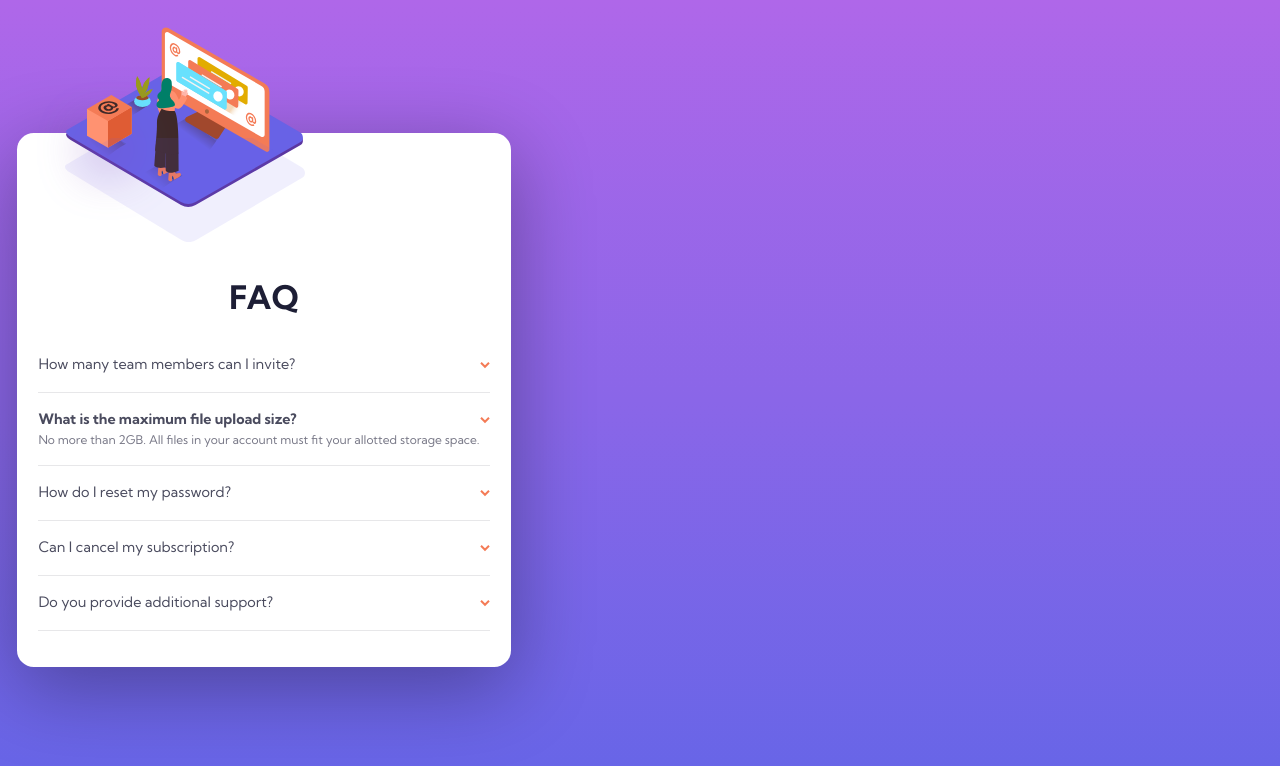
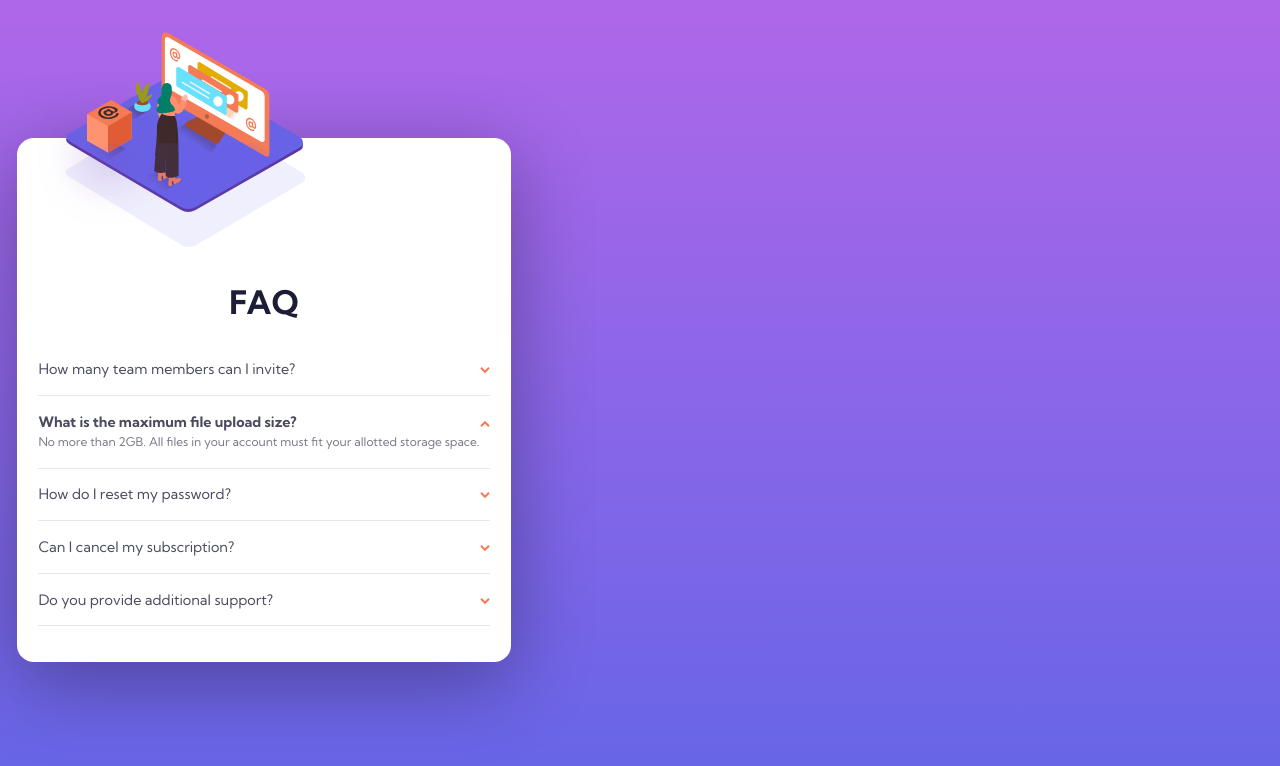
Before and after one commit to ferdinania/fm-faq-accordion, a React app: page / in a window 1280 px wide. Shown: the top 766 px of the page. Built offline with nearby package versions, Linux system fonts and the light colour scheme.

Commit message:
[add] toggle event w/styles

```diff
--- a/src/components/UI/FaqItem.jsx
+++ b/src/components/UI/FaqItem.jsx
@@ -5,7 +5,7 @@ import '../../styles/faqitems.scss';
 import arrowIcon from '../../images/icon-arrow-down.svg';
 
 
-function FaqItem({ title, desc, active })
+function FaqItem({ title, desc, active, clicked })
 {
   let classActive = ''
   if (active) {
@@ -13,13 +13,13 @@ function FaqItem({ title, desc, active })
   }
 
   return (
-    <li className="FaqItem">
+    <li className="FaqItem" onClick={clicked}>
       <div className="Item-Content">
         <p className={classActive}>{ title }</p>
-        <p>{ desc }</p>
+        {active && <p>{ desc }</p>}
       </div>
       <div className="Item-Arrow">
-        <img src={arrowIcon} alt="" />
+        <img className={active ? 'rotateUp' : ''} src={arrowIcon} alt="" />
       </div>
     </li>
   )
--- a/src/containers/FaqCard.jsx
+++ b/src/containers/FaqCard.jsx
@@ -1,4 +1,4 @@
-import React from 'react';
+import React, { useState } from 'react';
 
 import '../styles/faqcard.scss';
 
@@ -17,6 +17,15 @@ import illustrationBoxShadowDesktop from '../images/bg-pattern-desktop.svg';
 
 function FaqCard()
 {
+  const [items, setItems] = useState(faqItems);
+
+  const toggleClickedHandler = (ev, id) => {
+    const updatedItems = [...items];
+    const itemIndex = updatedItems.findIndex(val => val.id === id);
+    updatedItems[itemIndex].active = !items[itemIndex].active;
+    setItems(updatedItems);
+  }
+
   return (
     <div className="FaqCard">
       <div className="BoxImage">
@@ -39,8 +48,11 @@ function FaqCard()
           <h1>FAQ</h1>
         </hgroup>
         <FaqItemsContainer>
-          {faqItems.map(i => (
-            <FaqItem key={i.id} title={i.title} desc={i.desc} active={i.active} />
+          {items.map(i => (
+            <FaqItem key={i.id}
+              title={i.title}
+              desc={i.desc}
+              active={i.active} clicked={ev => toggleClickedHandler(ev, i.id)} />
           ))}
         </FaqItemsContainer>
       </div>
--- a/src/styles/faqitems.scss
+++ b/src/styles/faqitems.scss
@@ -22,6 +22,11 @@
   }
 
 }
+
+.rotateUp {
+  transform: rotate(-180deg);
+}
+
 
 /*
   ## Device = Mobile
```
